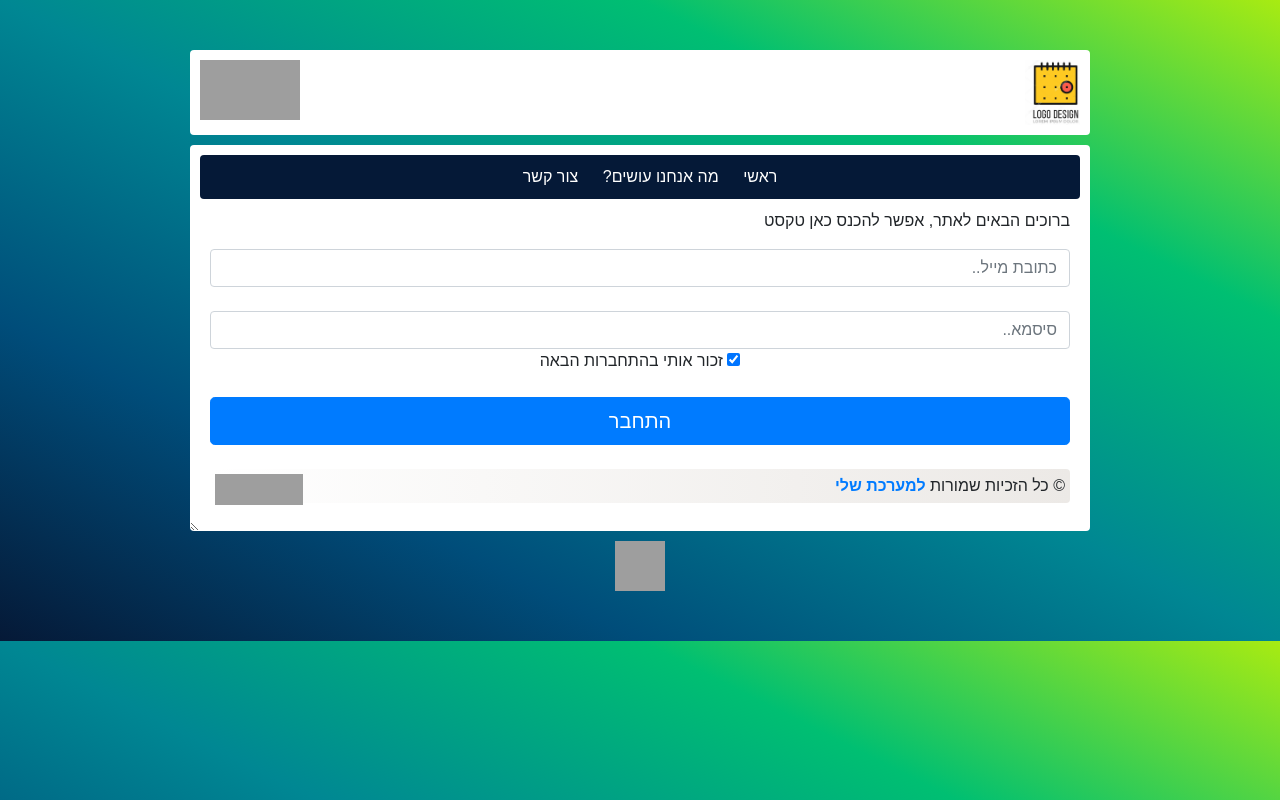
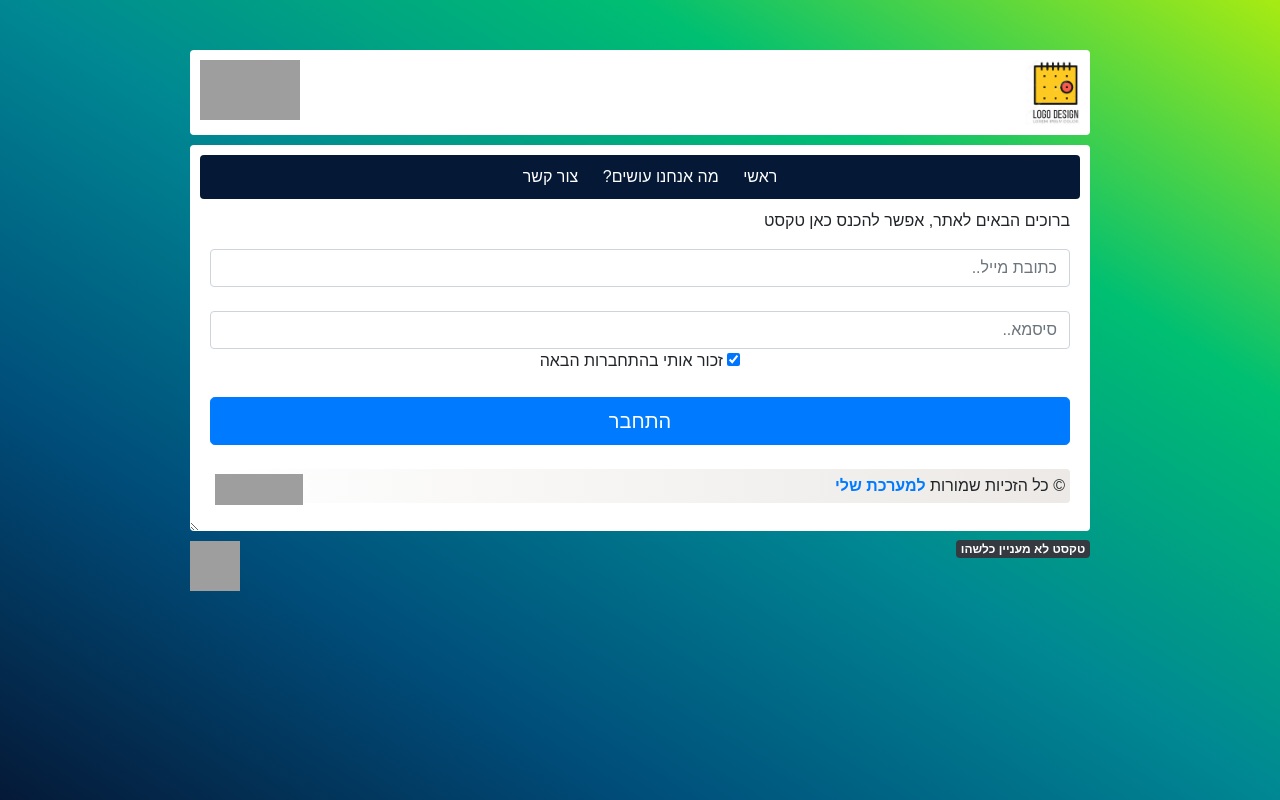
Before and after one commit to ZviMints/Hack-AU-2019, a Flask app: page / in a window 1280 px wide. Run offline with Flask 2, Linux system fonts and the light colour scheme; some libraries are stand-ins or nearby versions; grey boxes are pictures that could not be loaded.

Commit message:
Added Some CSS Styles

```diff
--- a/static/script.js
+++ b/static/script.js
@@ -7,3 +7,8 @@ function chkform() {
 	}
 	return true;
 }
+
+function prime() {
+	let body = document.querySelector('body');
+	body.style.background = 'red';
+}
--- a/static/styles/calendar.css
+++ b/static/styles/calendar.css
@@ -10,8 +10,6 @@ margin-bottom: 10px;
 }
 
 #nav {
-background-color: yellow;
-text-align: right;
 margin-bottom: 10px;
 }
 
--- a/static/styles/style.css
+++ b/static/styles/style.css
@@ -2,6 +2,7 @@ body {
     text-align: center;
     padding: 50px;
 	background-image: linear-gradient(to right top, #051937, #004d7a, #008793, #00bf72, #a8eb12);
+	height: 100vh;
 	direction: rtl;
     font-family: Arial,Verdana,'sans serif';
 }
@@ -89,7 +90,6 @@ text-align: right;
 }
 
 #footer {
-        padding: 5px;
         text-align: right;
         clear: both;
         background: #ECE9E6;  /* fallback for old browsers */
@@ -106,5 +106,17 @@ text-align: right;
 	float: left;
 }
 #links {
-margin-top: 10px;
+    width: 900px;
+    margin-left: auto;
+    margin-right: auto;
+	margin-top: 5px;
 }
+
+#links .findus {
+margin-top: 5px;
+float: left;
+}
+
+#links .bgcolors {
+float: right;
+}
--- a/templates/index.html
+++ b/templates/index.html
@@ -3,7 +3,6 @@
             <p>
              ברוכים הבאים לאתר, אפשר להכנס כאן טקסט
             </p>
-			<script src="{{ url_for('static',filename='script.js') }}"></script>
             <form action="/login" method="post" onsubmit="return chkform()">
               <input type="email" name="email" placeholder="כתובת מייל.." class="form-control" /><br>
               <input type="password" name="password" placeholder="סיסמא.." class="form-control"/>
--- a/templates/layout.html
+++ b/templates/layout.html
@@ -7,6 +7,7 @@
 		  <link rel="stylesheet" href="https://stackpath.bootstrapcdn.com/bootstrap/4.3.1/css/bootstrap.min.css" integrity="sha384-ggOyR0iXCbMQv3Xipma34MD+dH/1fQ784/j6cY/iJTQUOhcWr7x9JvoRxT2MZw1T" crossorigin="anonymous">
           <link rel= "stylesheet" type= "text/css" href= "{{ url_for('static',filename='styles/style.css') }}">
 		  <link rel= "stylesheet" type= "text/css" href= "{{ url_for('static',filename='styles/calendar.css') }}">
+	 	  <script src="{{ url_for('static',filename='script.js') }}"></script>
 	 </head>
       <body>
         <div id="header">
@@ -34,7 +35,12 @@
         </div>
 	</div>
 		<div id="links">
-		<a href="#"><img src="https://www.macupdate.com/images/icons256/39062.png" width="50px" height="50px"/></a>
+		<div class="findus">
+				<a href="#"><img src="https://www.macupdate.com/images/icons256/39062.png" width="50px" height="50px"/></a>
+		</div>
+		<div class="bgcolors">
+			<a href="#" onclick="dark()" class="badge badge-dark">טקסט לא מעניין כלשהו</a>
+		</div>
 		</div>
       </body>
   </html>
```
Also changed, not shown: templates/main.html (+11 -1 lines).
